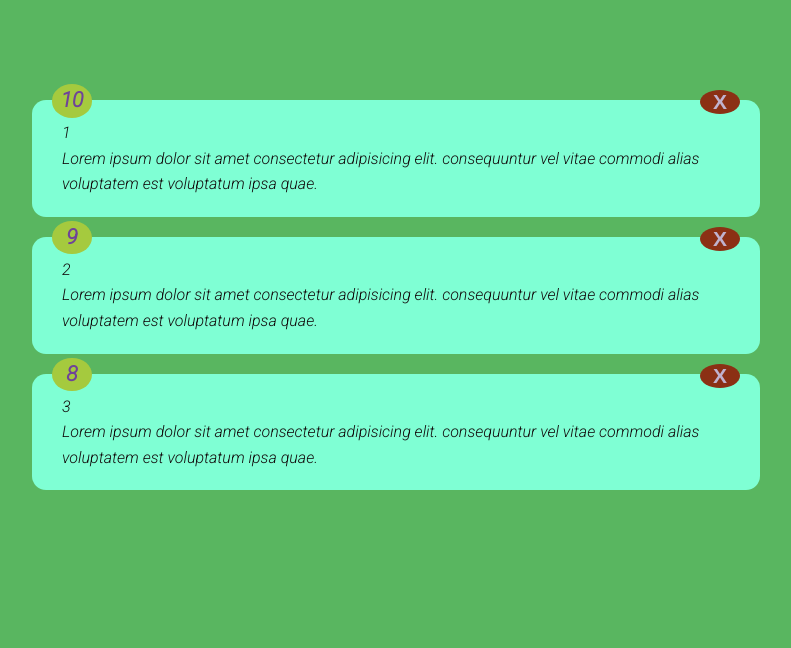
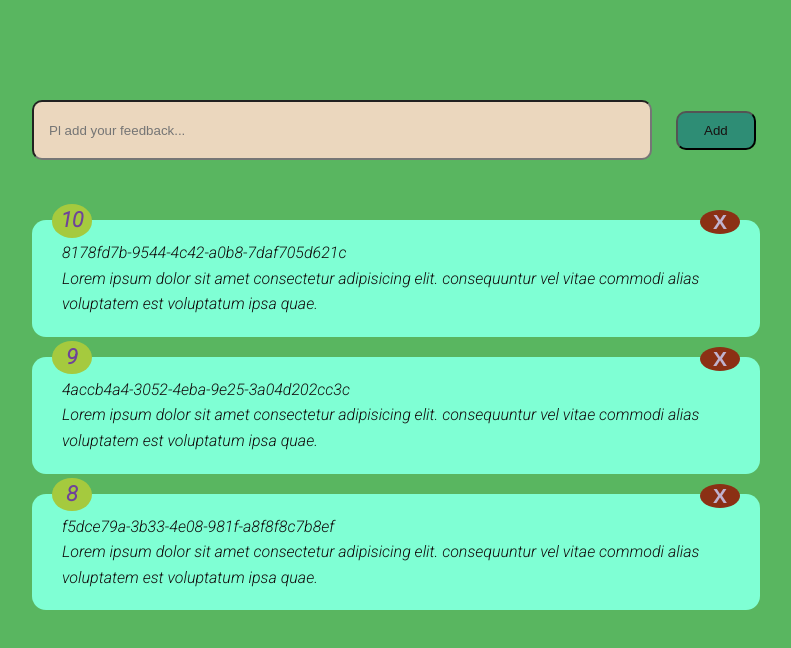
Before and after one commit to angelicrf/svelte-app, a Svelte app in the folder rating-app/: page / in a window 1280 px wide. Shown: the top 648 px of the page, without its empty margins (244-1035 px from the left). Built offline with nearby package versions, Linux system fonts and the light colour scheme.

Commit message:
add - delete feedback

```diff
--- a/rating-app/package.json
+++ b/rating-app/package.json
@@ -18,6 +18,7 @@
     "svelte": "^3.0.0"
   },
   "dependencies": {
-    "sirv-cli": "^1.0.0"
+    "sirv-cli": "^1.0.0",
+    "uuid": "^8.3.2"
   }
 }
--- a/rating-app/src/App.svelte
+++ b/rating-app/src/App.svelte
@@ -1,7 +1,16 @@
 <script>
   import AllDataItems from "./components/AllDataItems.svelte";
+  import AddDataForm from "./components/AddDataForm.svelte";
+
+  export let firstArray = [];
+  export const resetFirstArray = (changeThis) => {
+    firstArray = changeThis;
+  };
 </script>
 
 <main class="container">
-  <AllDataItems />
+  <div>
+    <AddDataForm {firstArray} {resetFirstArray} />
+    <AllDataItems {firstArray} {resetFirstArray} />
+  </div>
 </main>
--- /dev/null
+++ b/rating-app/src/components/AddDataForm.svelte
@@ -0,0 +1,66 @@
+<script>
+  import { FeedbackStore } from "../store";
+  import { v4 as uuidv4 } from "uuid";
+  let thisValue = "";
+  export let firstArray = [];
+
+  export let resetFirstArray = (changeThis) => {
+    firstArray = changeThis;
+  };
+  FeedbackStore.subscribe((thisData) => (firstArray = thisData));
+  (async () => {
+    let thisChange = resetFirstArray(firstArray);
+  })();
+  const sumbmitAdd = (addValue) => {
+    let newObj = {
+      id: uuidv4(),
+      rating: Math.round(Math.random() * 100),
+      text: addValue,
+    };
+    (async () => {
+      resetFirstArray(firstArray);
+    })();
+    firstArray.push(newObj);
+    firstArray = [...firstArray];
+    (async () => {
+      resetFirstArray(firstArray);
+    })();
+  };
+</script>
+
+<div class="thisForm">
+  <input
+    bind:value={thisValue}
+    class="addTxt"
+    type="text"
+    name="addItem"
+    id="addItem"
+    placeholder="Pl add your feedback..."
+  />
+  <button class="addBtn" on:click={() => sumbmitAdd(thisValue)}>Add</button>
+</div>
+
+<style>
+  .addBtn {
+    border-radius: 10px;
+    text-align: center;
+    padding: 10px 10px;
+    margin-left: 20px;
+    width: 80px;
+    background-color: #2e8d75;
+    color: #181111;
+  }
+  .addTxt {
+    padding-left: 15px;
+    background-color: #ebd7be;
+    margin: 0 auto;
+    color: #181111;
+    max-width: 768px;
+    width: 620px;
+    height: 60px;
+    border-radius: 10px;
+  }
+  .thisForm {
+    margin-bottom: 60px;
+  }
+</style>
--- a/rating-app/src/components/AllDataItems.svelte
+++ b/rating-app/src/components/AllDataItems.svelte
@@ -1,8 +1,16 @@
 <script>
   import Card from "./Card.svelte";
   import { FeedbackStore } from "../store";
-  let firstArray = [];
+  export let firstArray = [];
+
+  export let resetFirstArray = (changeThis) => {
+    firstArray = changeThis;
+  };
   FeedbackStore.subscribe((thisData) => (firstArray = thisData));
+  (async () => {
+    let changes = resetFirstArray(firstArray);
+  })();
+
   const slotXClick = (thisId) => {
     firstArray = firstArray.filter((hg) => {
       return hg.id != thisId;
--- a/rating-app/src/main.js
+++ b/rating-app/src/main.js
@@ -2,4 +2,8 @@ import App from "./App.svelte";
 
 export const app = new App({
   target: document.body,
+  props: {
+    firstArray: [],
+    resetFirstArray: null,
+  },
 });
--- a/rating-app/src/store.js
+++ b/rating-app/src/store.js
@@ -1,18 +1,18 @@
 import { writable } from "svelte/store";
-
+import { v4 as uuidv4 } from "uuid";
 export const FeedbackStore = writable([
   {
-    id: 1,
+    id: uuidv4(),
     rating: 10,
     text: "Lorem ipsum dolor sit amet consectetur adipisicing elit. consequuntur vel vitae commodi alias voluptatem est voluptatum ipsa quae.",
   },
   {
-    id: 2,
+    id: uuidv4(),
     rating: 9,
     text: "Lorem ipsum dolor sit amet consectetur adipisicing elit. consequuntur vel vitae commodi alias voluptatem est voluptatum ipsa quae.",
   },
   {
-    id: 3,
+    id: uuidv4(),
     rating: 8,
     text: "Lorem ipsum dolor sit amet consectetur adipisicing elit. consequuntur vel vitae commodi alias voluptatem est voluptatum ipsa quae.",
   },
```
Also changed, not shown: 1 other file (tests, documents, lock files or other folders).
